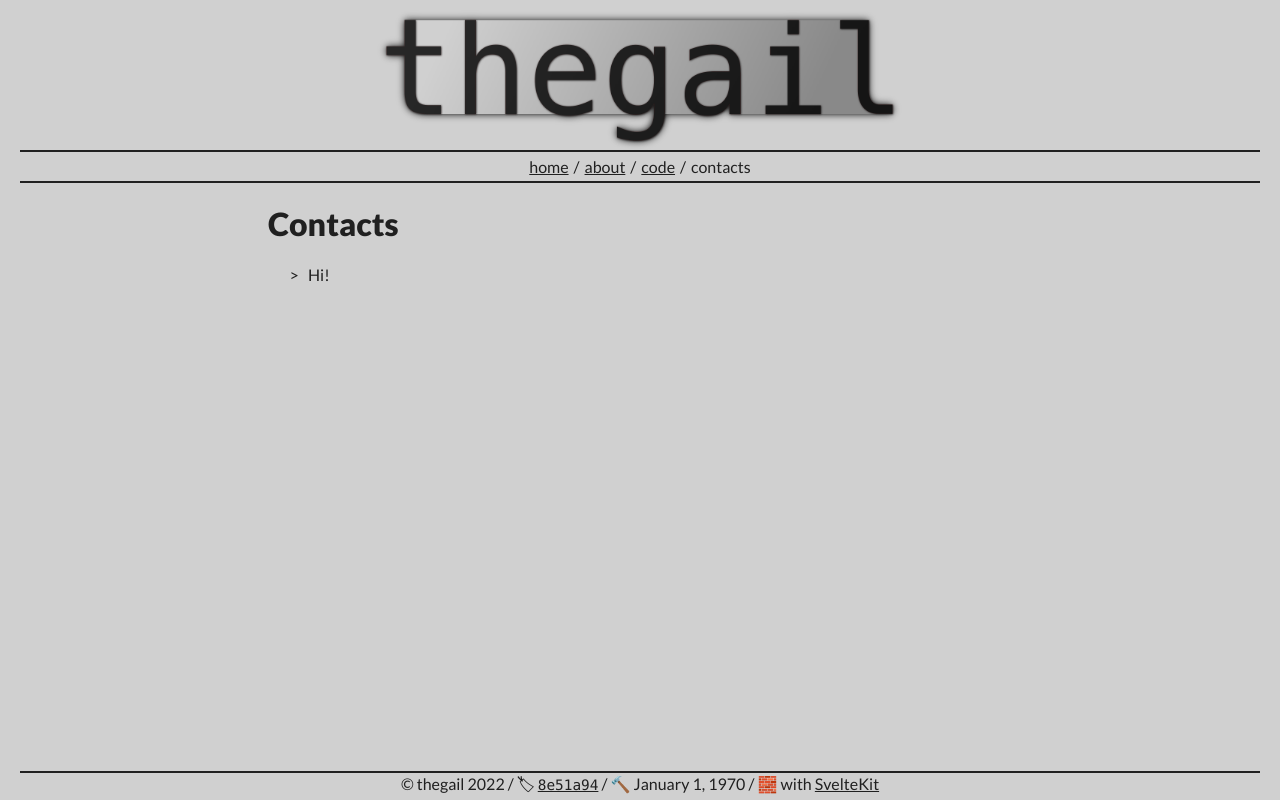
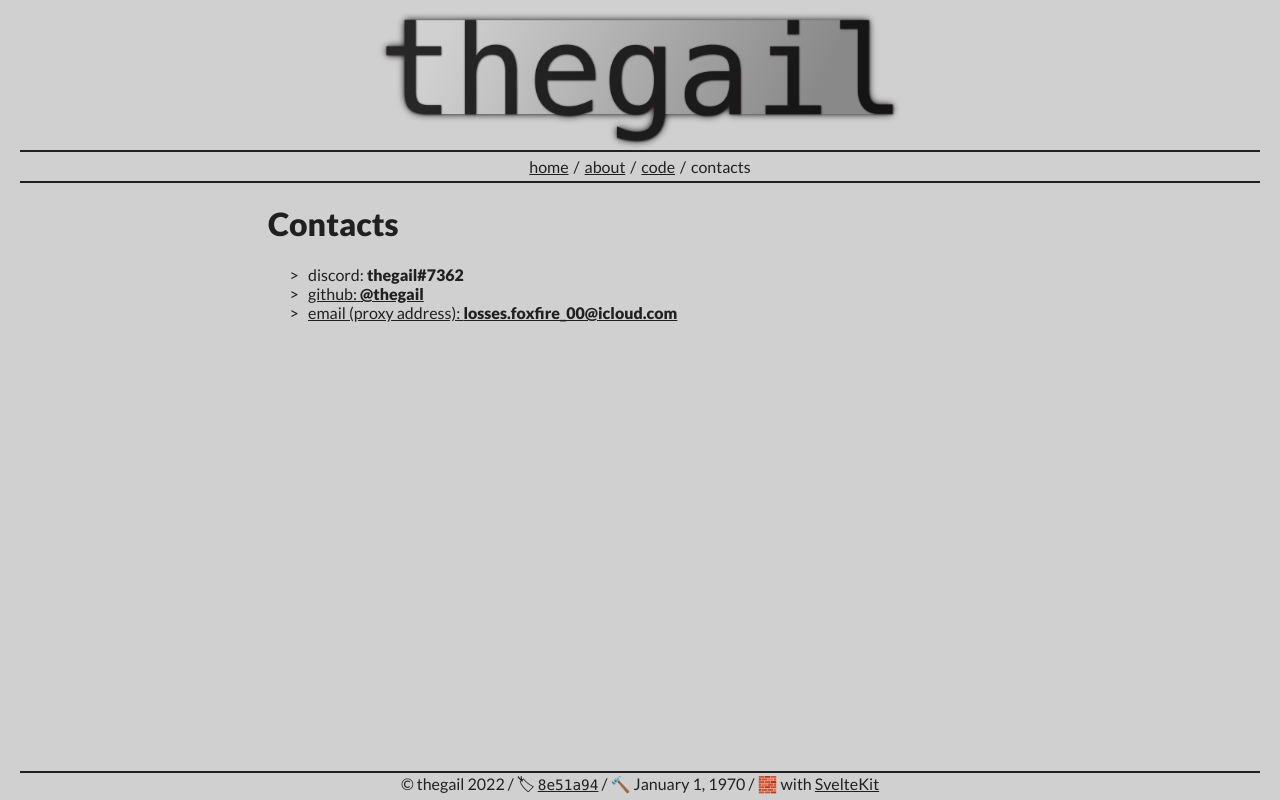
Before and after one commit to thegail/thegail.co, a SvelteKit app: page /contacts in a window 1280 px wide. Built offline with nearby package versions, Linux system fonts and the light colour scheme.

Commit message:
Add basic contacts page

```diff
--- a/src/routes/(root)/contacts/+page.svelte
+++ b/src/routes/(root)/contacts/+page.svelte
@@ -1,5 +1,15 @@
 <h1>Contacts</h1>
 
 <ul>
-    <li>Hi!</li>
+	<li>discord: <strong>thegail#7362</strong></li>
+	<li>
+		<a href="https://github.com/thegail" target="_blank">
+			github: <strong>@thegail</strong>
+		</a>
+	</li>
+	<li>
+		<a href="mailto:losses.foxfire_00@icloud.com">
+			email (proxy address): <strong>losses.foxfire_00@icloud.com</strong>
+		</a>
+	</li>
 </ul>
```
